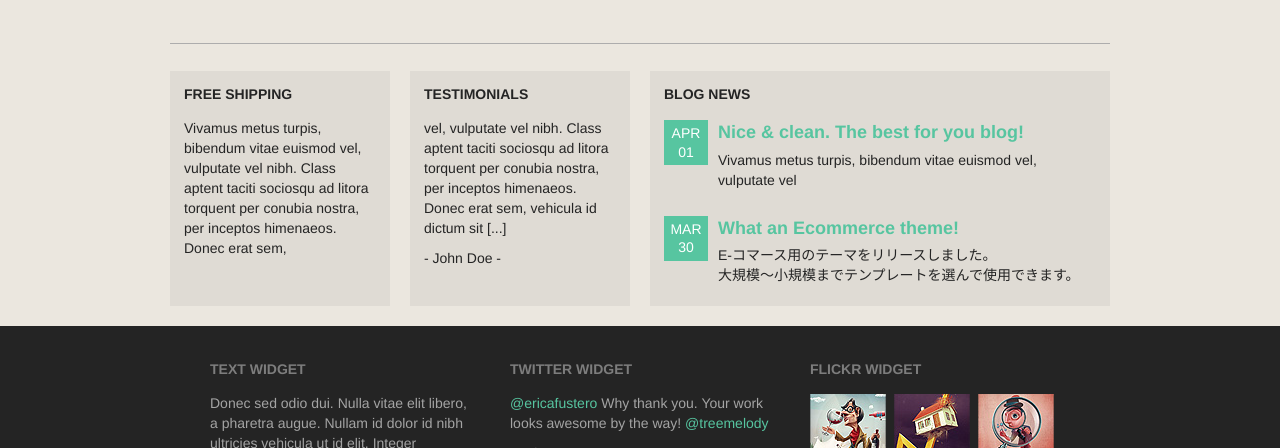
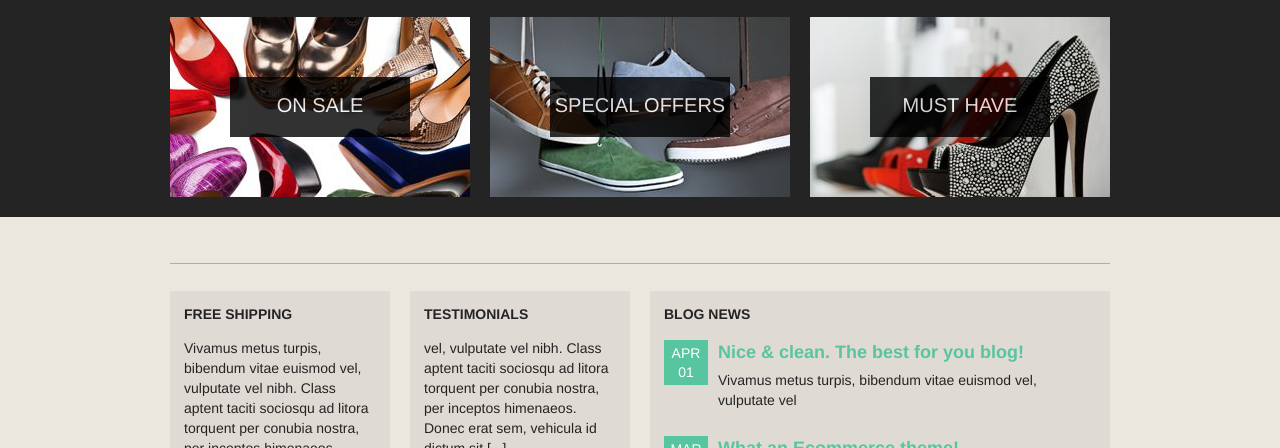
Before and after one commit to AurizedStudio/portfolio05Fooseshoes, a website: page htdocs/index.html in a window 1280 px wide. Shown: the part 652-1100 px from the top of the page. Drawn offline with nearby package versions, Linux system fonts and the light colour scheme.

Commit message:
#8 Topページ .special部分作成

```diff
--- a/htdocs/index.html
+++ b/htdocs/index.html
@@ -105,7 +105,13 @@
         </nav>
     </div>
     <div class="special-outer">
-        <div class="special"> </div>
+        <div class="special">
+            <ul>
+                <li class="special-onsale"><a href="#"><span class="special-inner">ON SALE</span></a></li>
+                <li class="special-offers"><a href="#"><span class="special-inner">SPECIAL OFFERS</span></a></li>
+                <li class="special-must"><a href="#"><span class="special-inner">MUST HAVE</span></a></li>
+            </ul>
+        </div>
     </div>
     <div class="product-item"> </div>
     <div class="addon">
--- a/source/scss/_main.scss
+++ b/source/scss/_main.scss
@@ -250,6 +250,72 @@
 }
 
 /**
+ *  メイン
+ *  スペシャル（.special）
+ */
+.special-outer {
+    background-color: $gray-dark;
+    padding: 20px 0;
+}
+.special {
+    @extend .container;
+    .ie8 & {
+        width: $screen-md ;
+    }
+    ul {
+        list-style: none;
+        margin: 0;
+        padding: 0;
+    }
+    li {
+        float: left;
+        width: 300px;
+        height: 180px;
+        margin: 0 0 0 20px;
+        &:first-child {
+            margin: 0;
+        }
+        &.special-onsale {
+            @include img-retina("../img/pic-onsale.jpg", "../img/pic-onsale@2x.jpg", 300px, 180px);
+        }
+        &.special-offers {
+            @include img-retina("../img/pic-soffer.jpg", "../img/pic-soffer@2x.jpg", 300px, 180px);
+        }
+        &.special-must {
+            @include img-retina("../img/pic-musthave.jpg", "../img/pic-musthave@2x.jpg", 300px, 180px);
+        }
+        &:hover,
+        &:focus {
+            @include opacity(.8);
+        }
+    }
+    a {
+        display: block;
+        position: relative;
+        width: 300px;
+        height: 180px;
+//        letter-spacing: .1em;
+        .special-inner {
+            display: block;
+            position: absolute;
+            background-color: #000;
+            top: 0;
+            right: 0;
+            bottom: 0;
+            left: 0;
+            width: 180px;
+            height: 60px;
+            margin: auto;
+            padding: 14px 0 0 0;
+            color: #fff;
+            text-align: center;
+            font-size: $font-size-xlarge;
+            @include opacity(.8);
+        }
+    }
+}
+
+/**
  *  アドオン（.addon）
  */
 .addon {
```
Also changed, not shown: htdocs/css/style.css, htdocs/img/pic-musthave.jpg (added), htdocs/img/pic-musthave@2x.jpg (added), htdocs/img/pic-onsale.jpg (added), htdocs/img/pic-onsale@2x.jpg (added), htdocs/img/pic-soffer.jpg (added), htdocs/img/pic-soffer@2x.jpg (added), 1 other file.
